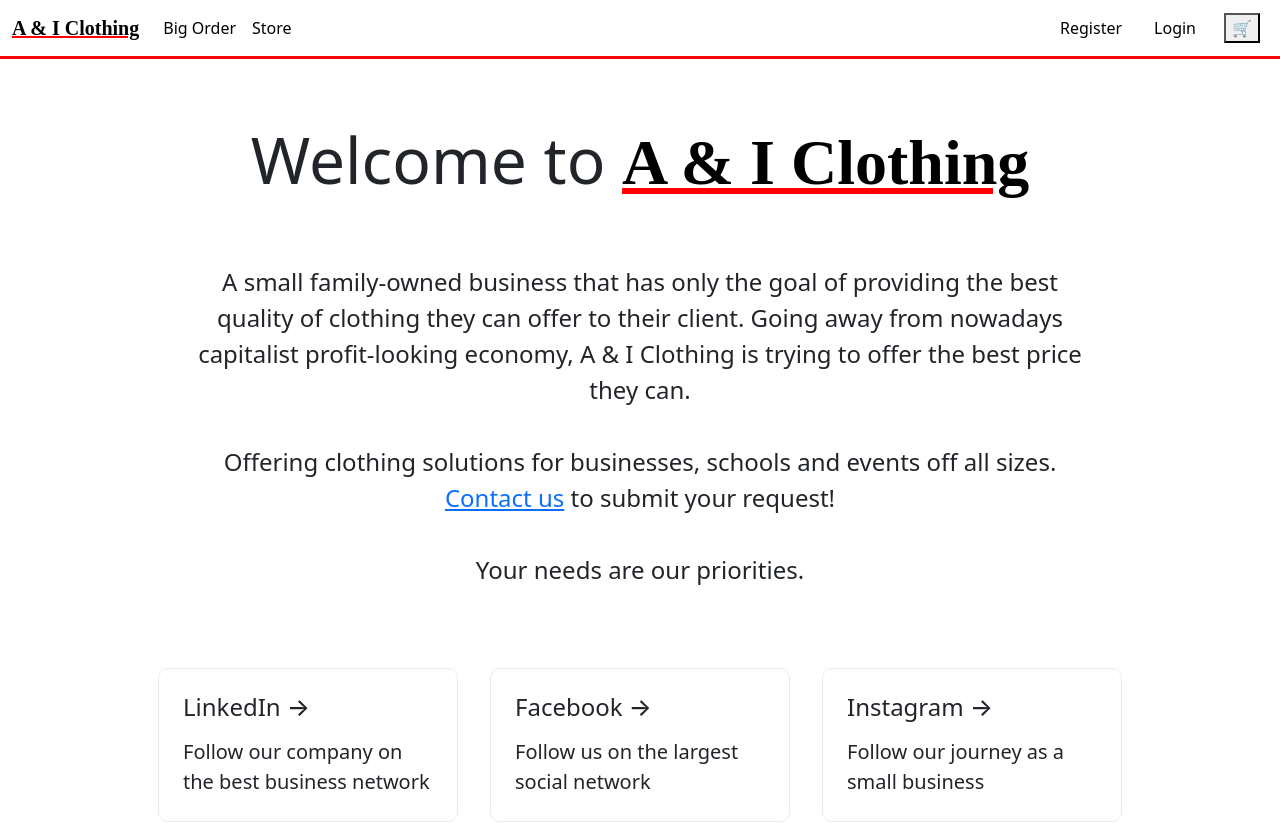
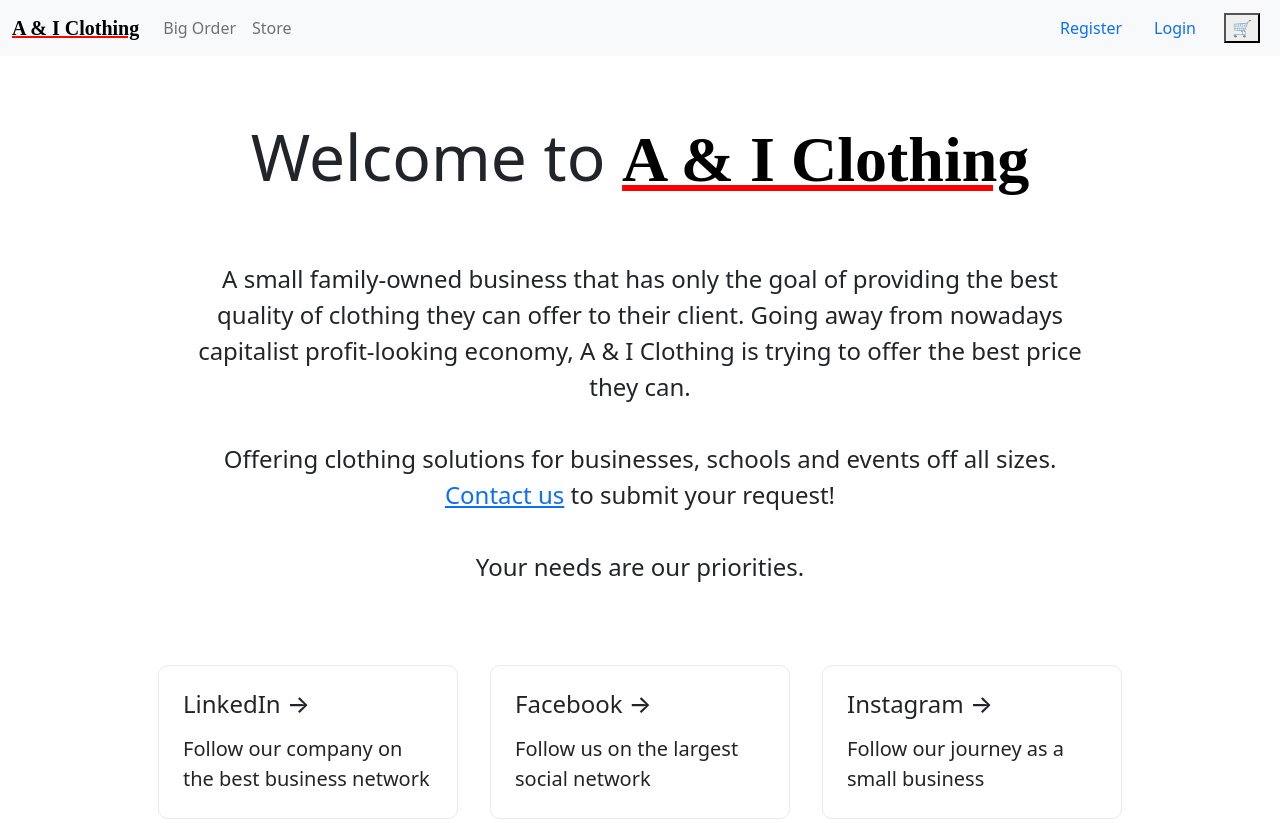
Before and after one commit to SmoothWin/A-and-I-Clothing_frontend, a Next.js app: page / in a window 1280 px wide. Shown: the top 823 px of the page. Built offline with nearby package versions, Linux system fonts and the light colour scheme; no server answers.

Commit message:
other fixes after shariful smh

```diff
--- a/components/Navbar.js
+++ b/components/Navbar.js
@@ -37,7 +37,7 @@ export default function Navbar(){
                     let response = await axios.post(`${url}/check`,null, {withCredentials:true, headers:{"csrf-token":localStorage._csrf}})
 
                     if(response.data){
-                        if(router.pathname === "/login" || router.pathname === "/register"){
+                        if(router.pathname == "/login" || router.pathname == "/register"){
                             router.push("/")
                         }
                         localStorage.username = response.data.firstName+" "+response.data.lastName.charAt(0)+"."
@@ -53,7 +53,7 @@ export default function Navbar(){
                         setUsername(response.data.firstName+" "+response.data.lastName.charAt(0)+".")
                         setLoading(false)
                     }catch(e){
-                        if(router.pathname === "/bigorder"){
+                        if(router.pathname == "/bigorder"){
                             router.push("/login")
                         }
                         if(localStorage.username){
@@ -94,7 +94,7 @@ export default function Navbar(){
 
     let right = null
     let loader = <Spinner/>
-    if(loading === false){
+    if(loading == false){
         loader = null
     }
     if(username){
@@ -107,8 +107,8 @@ export default function Navbar(){
     }else{
         right=
         <div className="d-flex">
-            <Link href="/register"><a className="nav-link"  style={{color: "black"}}>Register</a></Link>
-            <Link href="/login"><a className="nav-link"  style={{color: "black"}}>Login</a></Link>
+            <Link href="/register"><a className="nav-link">Register</a></Link>
+            <Link href="/login"><a className="nav-link">Login</a></Link>
         </div>
     }
 
@@ -119,7 +119,7 @@ export default function Navbar(){
             <BootstrapJS/>
         </Head>
             {loader}
-            <nav id="navbar" className="navbar navbar-expand-sm navbar-light " style={{zIndex:"100000", borderBottomStyle: "solid", borderBottomColor: "red"}}>
+            <nav id="navbar" className="navbar navbar-expand-sm navbar-light bg-light" style={{zIndex:"100000"}}>
                 <div className="container-fluid">
                     <Link href="/"><a className="navbar-brand" style={{color:"black", fontWeight:"bold", fontFamily:"\"Times New Roman\", Times, serif", textDecorationLine:"underline", textDecorationColor:"red"}}>A & I Clothing</a></Link>
                     <button className="navbar-toggler" type="button" data-bs-toggle="collapse" data-bs-target="#mynavbar">
@@ -128,10 +128,10 @@ export default function Navbar(){
                     <div className="collapse navbar-collapse" id="mynavbar">
                         <ul className="navbar-nav me-auto">
                             <li className="nav-item">
-                                <Link href="/bigorder"><a className="nav-link" style={{color: "black"}}>Big Order</a></Link>
+                                <Link href="/bigorder"><a className="nav-link">Big Order</a></Link>
                             </li>
                             <li className="nav-item">
-                                <Link href="/store"><a className="nav-link" style={{color: "black"}}>Store</a></Link>
+                                <Link href="/store"><a className="nav-link">Store</a></Link>
                             </li>
                         </ul>
 
--- a/config/config.js
+++ b/config/config.js
@@ -1,4 +1,4 @@
 const url = "https://aiclothin-b.herokuapp.com"
 const urlTest = "http://localhost:8000"
 
-export default (process.env.ENDTEST == "true")?urlTest:url
+export default (process.env.ENDTEST == "true")?urlTest:urlTest
```
